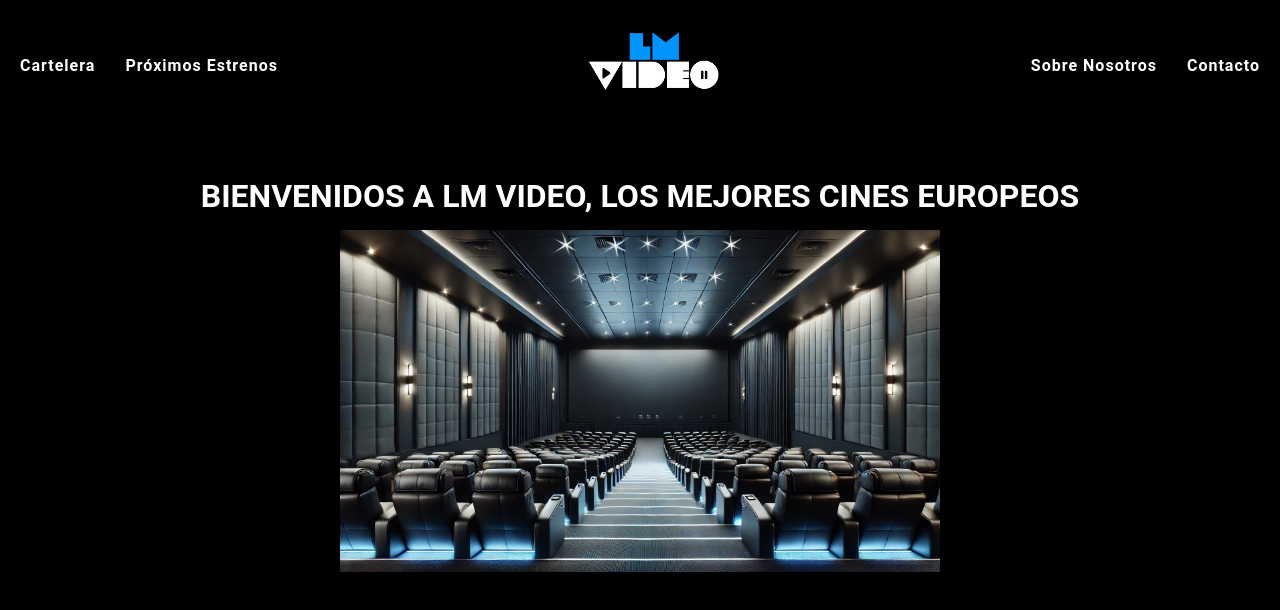
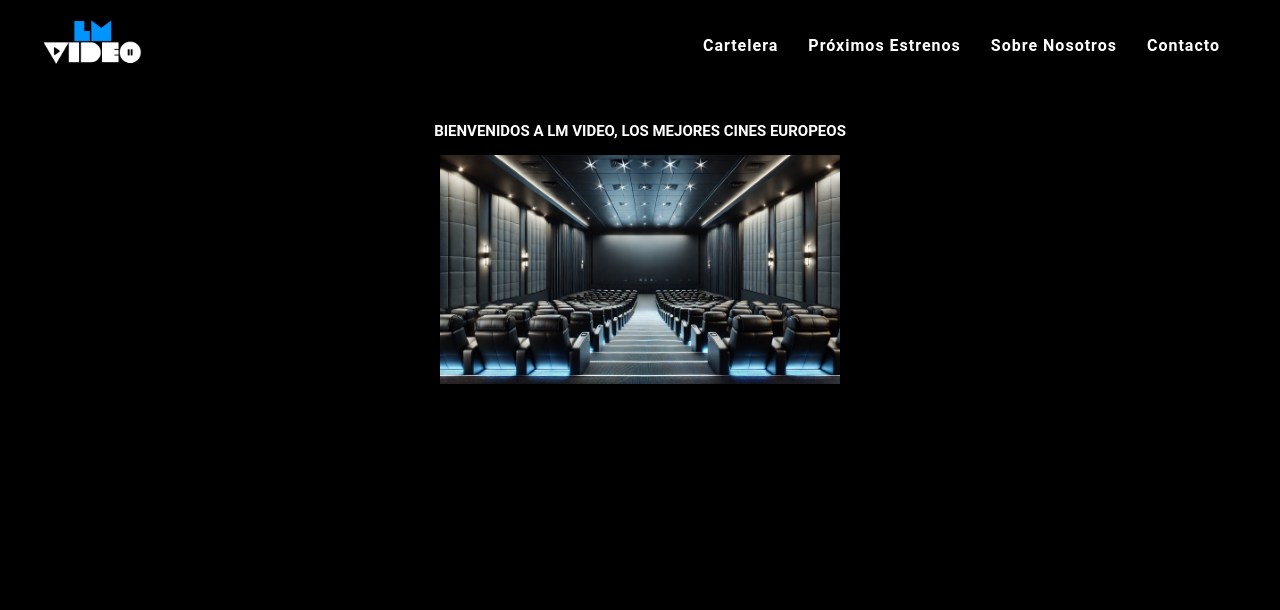
Before and after one commit to LuisMayayo/LM-VIDEO, a plain HTML site: page frontend/index.html in a window 1280 px wide. Drawn offline with Linux system fonts and the light colour scheme.

Commit message:
añadido 'hamburguer'
falta js y probar

```diff
--- a/frontend/index.html
+++ b/frontend/index.html
@@ -10,18 +10,19 @@
 
 <body>
   <nav class="navbar">
+    <div class="navbar__logo">
+        <img src="../Fotos/logo.png" alt="Logo LM Video" class="navbar__logo-image">
+    </div>
+    <button class="navbar__toggle" aria-label="Abrir menú">
+        <span class="navbar__toggle-icon"></span>
+    </button>
     <div class="navbar__menu">
-      <a href="#cartelera" class="navbar__item">Cartelera</a>
-      <a href="#estrenos" class="navbar__item">Próximos Estrenos</a>
+        <a href="#cartelera" class="navbar__item">Cartelera</a>
+        <a href="#estrenos" class="navbar__item">Próximos Estrenos</a>
+        <a href="#nosotros" class="navbar__item">Sobre Nosotros</a>
+        <a href="#contacto" class="navbar__item">Contacto</a>
     </div>
-    <div class="navbar__logo">
-      <img src="../Fotos/logo.png" alt="Logo LM Video" class="navbar__logo-image">
-    </div>
-    <div class="navbar__menu">
-      <a href="#nosotros" class="navbar__item">Sobre Nosotros</a>
-      <a href="#contacto" class="navbar__item">Contacto</a>
-    </div>
-  </nav>
+</nav>
   <section class="hero">
     <h1 class="hero__title">BIENVENIDOS A LM VIDEO, LOS MEJORES CINES EUROPEOS</h1>
     <img src="../Fotos/cine.jpg" alt="Imagen de cine" class="hero__image">
--- a/frontend/scss/pages/_home.scss
+++ b/frontend/scss/pages/_home.scss
@@ -14,15 +14,34 @@ html, body {
 .navbar {
   background-color: $color-fondo;
   display: flex;
-  flex-direction: column;
+  justify-content: space-between;
   align-items: center;
-  padding: 10px;
+  padding: 10px 20px;
+  position: relative;
+
+  &__logo {
+    display: flex;
+    align-items: center;
+  }
+
+  &__logo-image {
+    height: 60px;
+  }
 
   &__menu {
-    display: flex;
+    display: none;
+    flex-direction: column;
     gap: 15px;
-    flex-direction: column;
-    align-items: center;
+    position: absolute;
+    top: 100%;
+    right: 0;
+    background-color: $color-fondo;
+    padding: 20px;
+    border-radius: 5px;
+
+    &.is-active {
+      display: flex;
+    }
   }
 
   &__item {
@@ -37,14 +56,20 @@ html, body {
     }
   }
 
-  &__logo {
+  &__toggle {
+    background: none;
+    border: none;
+    cursor: pointer;
     display: flex;
-    justify-content: center;
-    margin: 10px 0;
-  }
+    flex-direction: column;
+    align-items: center;
+    gap: 4px;
 
-  &__logo-image {
-    height: 60px;
+    &-icon {
+      width: 25px;
+      height: 3px;
+      background-color: $color-texto;
+    }
   }
 }
 
@@ -53,7 +78,7 @@ html, body {
   padding: 20px;
 
   &__title {
-    font-size: 1.5rem;
+    font-size: 15px;
     font-weight: bold;
     margin-bottom: 15px;
   }
@@ -67,37 +92,17 @@ html, body {
 
 @media (min-width: 768px) {
   .navbar {
-    padding: 20px 100px;
-  }
-
-  .hero__title {
-    font-size: 2.5rem;
-  }
-
-  .hero__image {
-    max-width: 800px;
-  }
-
-  .navbar {
-    flex-direction: row;
-    justify-content: space-between;
-    padding: 15px 20px;
+    padding: 15px 40px;
   }
 
   .navbar__menu {
+    display: flex;
+    position: static;
     flex-direction: row;
     gap: 30px;
   }
 
-  .navbar__logo-image {
-    height: 80px;
-  }
-
-  .hero__title {
-    font-size: 2rem;
-  }
-
-  .hero__image {
-    max-width: 600px;
+  .navbar__toggle {
+    display: none;
   }
 }
```
Also changed, not shown: frontend/js/home.js (added), frontend/scss/main.css, 1 other file.
